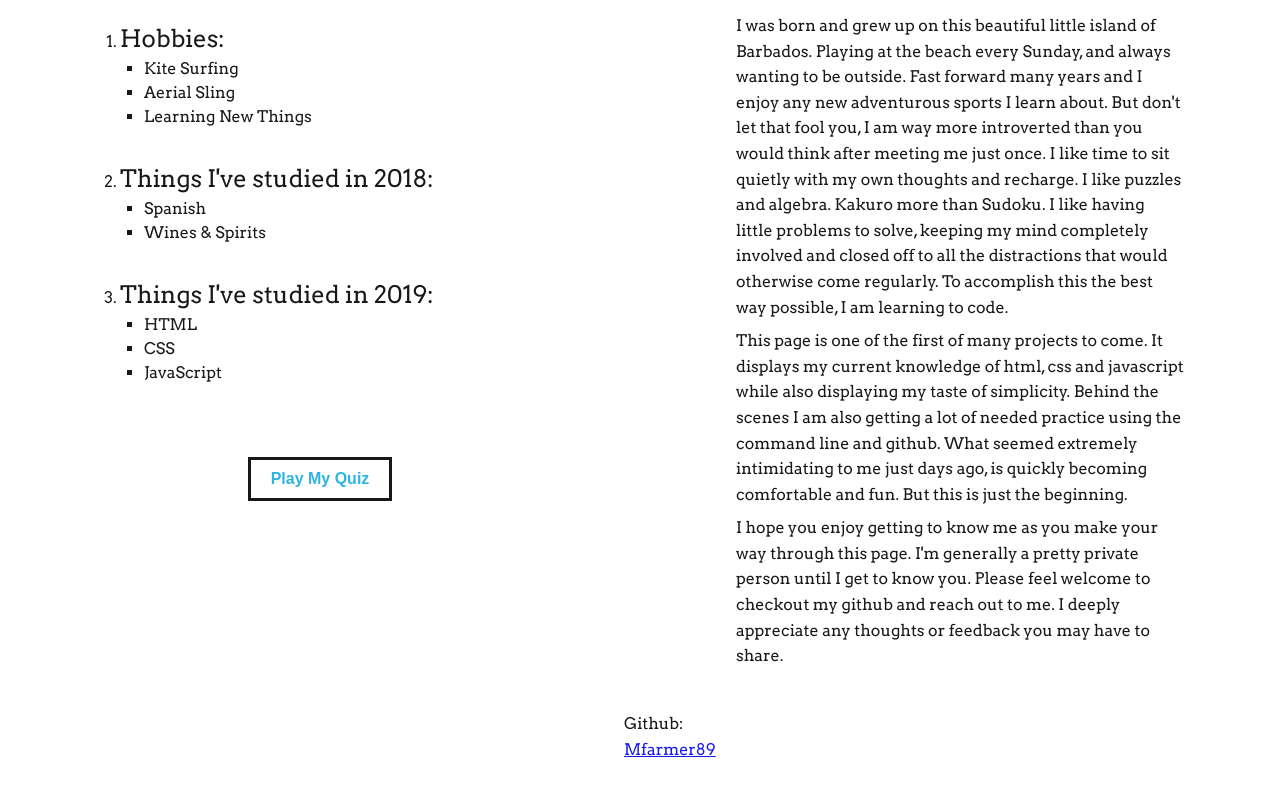
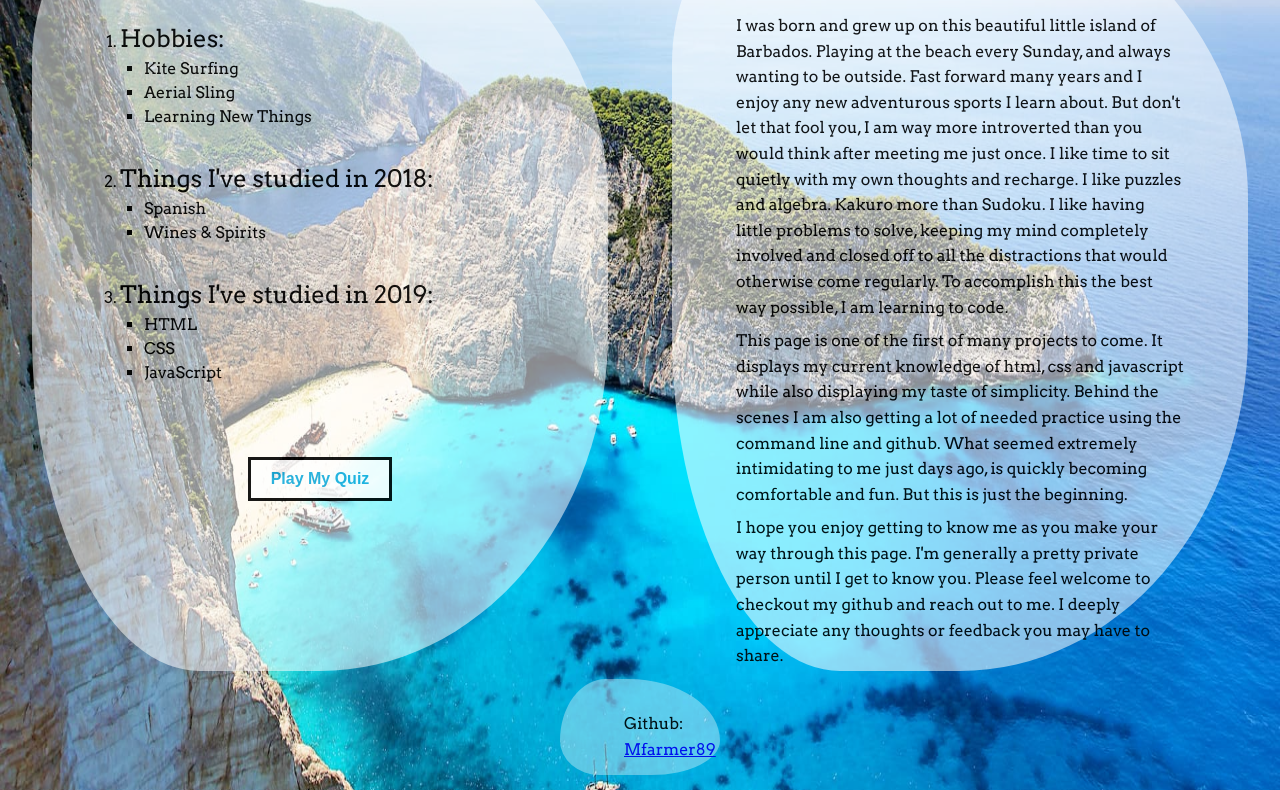
Before and after one commit to Mfarmer89/aboutMe, a plain HTML site: page index.html in a window 1280 px wide. Shown: the part 331-1121 px from the top of the page. Drawn offline with Linux system fonts and the light colour scheme; the site is published under a folder, as on GitHub Pages, so addresses that start at the root find nothing; a web font is replaced by a local one.

Commit message:
background image correction

```diff
--- a/css/style.css
+++ b/css/style.css
@@ -1,5 +1,5 @@
 body {
-  background-image: url("/img/beach.jpg");
+  background-image: url("../img/beach.jpg");
   background-position: center center;
   background-repeat: no-repeat;
   background-size: 100% 100%;
```
